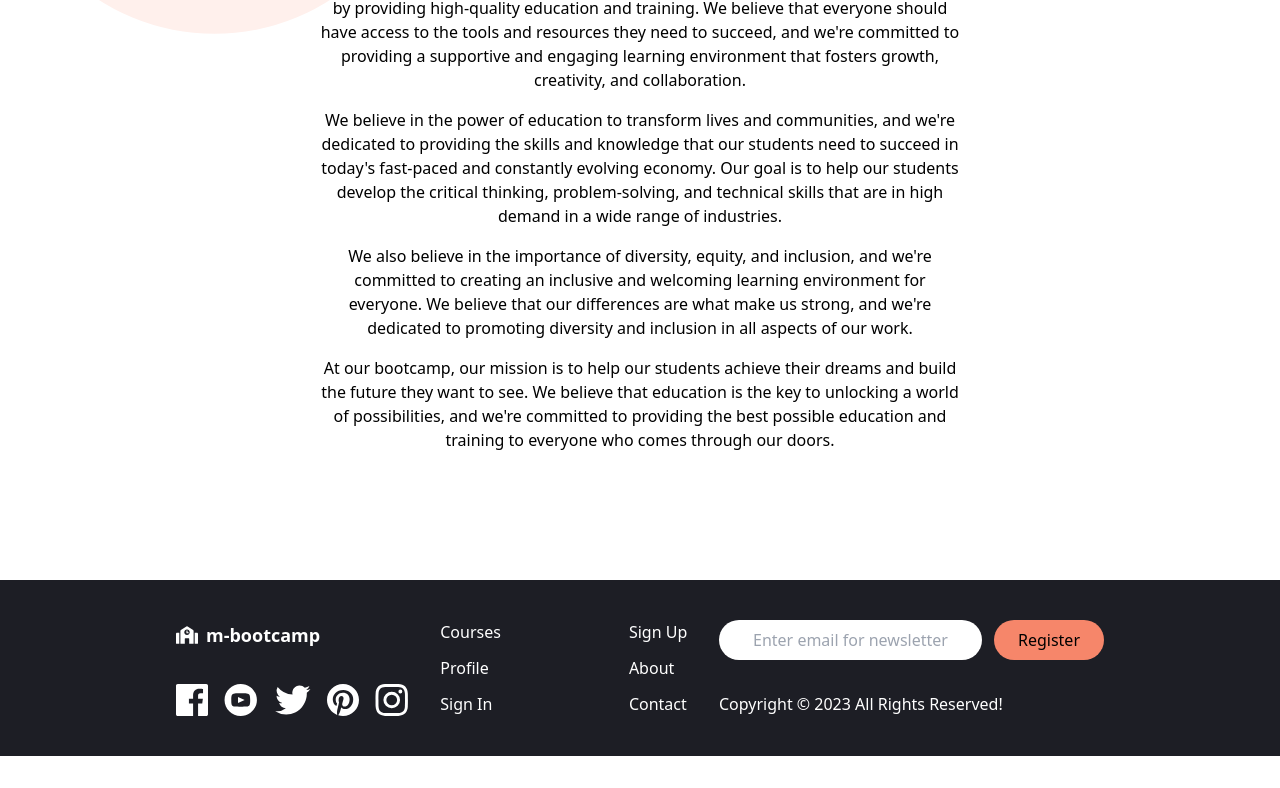
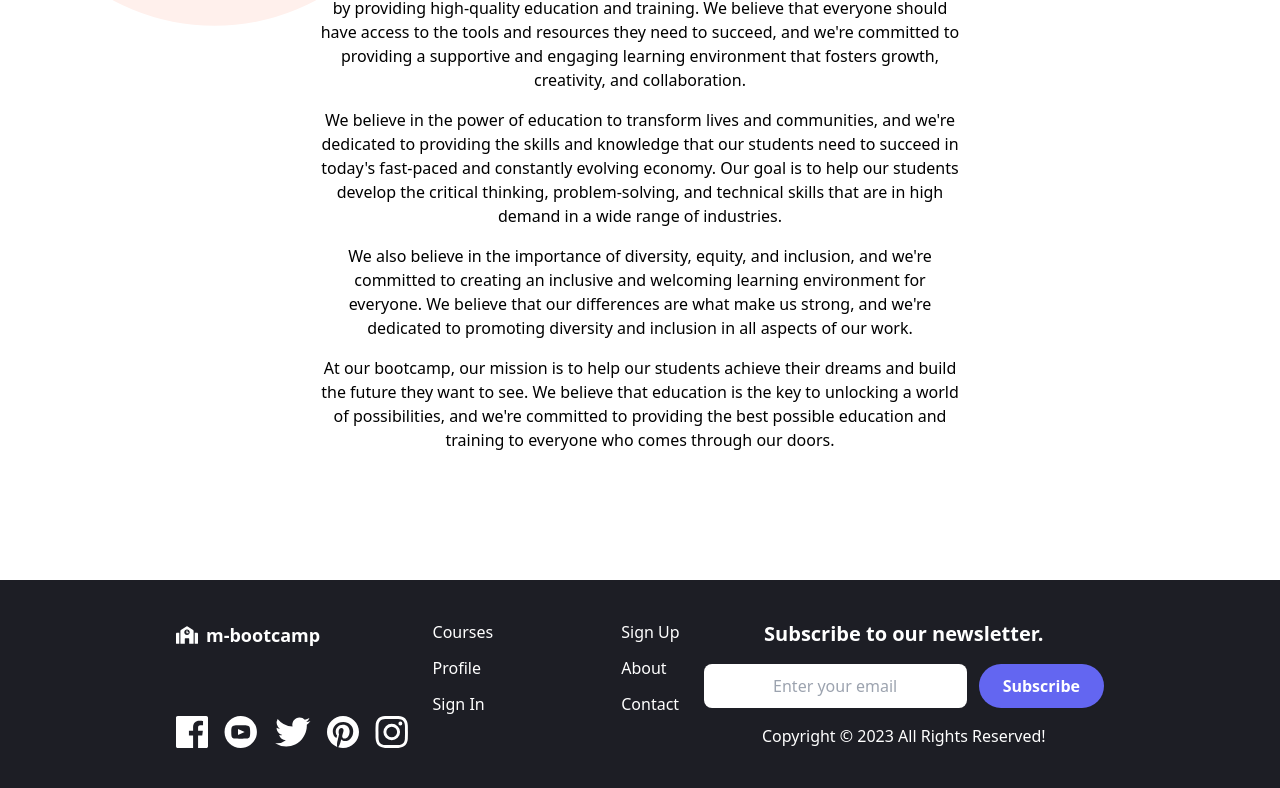
Before and after one commit to mikiasworash/m-techtrek, a Next.js app in the folder frontend-next/: page /mission in a window 1280 px wide. Shown: the part 622-1410 px from the top of the page. Before the commit the page ends 1378 px from the top, so only its background shows below. Built offline with nearby package versions, Linux system fonts and the light colour scheme.

Commit message:
added/updated some styling

```diff
--- a/frontend-next/src/components/layout/footer.js
+++ b/frontend-next/src/components/layout/footer.js
@@ -73,20 +73,23 @@ export default function Footer() {
             </div>
           </div>
           {/*  Input container */}
-          <div className="flex flex-col justify-between">
+          <div className="flex flex-col justify-between space-y-4">
+            <h3 className="text-white sm:text-xl font-semibold text-center">
+              Subscribe to our newsletter.
+            </h3>
             <form>
               <div className="flex space-x-3">
                 <input
                   type="text"
-                  className="flex-1 px-4 text-center rounded-full focus:outline-none"
-                  placeholder="Enter email for newsletter"
+                  className="flex-1 px-4 text-center rounded-lg focus:outline-none"
+                  placeholder="Enter your email"
                 />
-                <button className="px-6 py-2 text-black rounded-full bg-brightRedLight hover:bg-brightRedSupLight hover:text-purplish focus:outline-none">
-                  Register
+                <button className="px-6 py-2  rounded-full bg-indigo-500 text-base font-semibold leading-7 text-white shadow-sm hover:bg-indigo-400 focus-visible:outline focus-visible:outline-2 focus-visible:outline-offset-2 focus-visible:outline-indigo-500">
+                  Subscribe
                 </button>
               </div>
             </form>
-            <div className="hidden text-white lg:block">
+            <div className="hidden text-white text-center lg:block">
               Copyright &copy; 2023 All Rights Reserved!
             </div>
           </div>
--- a/frontend-next/src/components/layout/navbar.js
+++ b/frontend-next/src/components/layout/navbar.js
@@ -92,7 +92,7 @@ export default function Navbar() {
               <Alert />
               <input
                 type="text"
-                className="flex-1 px-3 rounded-full text-center focus:outline-none border-2 border-gray-300"
+                className="flex-1 px-3 rounded-lg text-center focus:outline-none border-2 border-gray-300"
                 placeholder="Search for Courses"
                 value={courseTitle}
                 onChange={handleChange}
@@ -164,6 +164,12 @@ export default function Navbar() {
             >
               About
             </Link>
+            <Link
+              href="/#contact"
+              onClick={() => setHamburgerClicked((current) => !current)}
+            >
+              Contact
+            </Link>
           </div>
         </div>
       </nav>
@@ -175,7 +181,7 @@ export default function Navbar() {
             <div className="text-center lg:hidden space-x-3">
               <input
                 type="text"
-                className="flex-1 px-3 py-2 rounded-full text-center focus:outline-none border-2 border-gray-300"
+                className="flex-1 px-3 py-2 rounded-lg text-center focus:outline-none border-2 border-gray-300"
                 placeholder="Search for Courses"
                 value={courseTitle}
                 onChange={handleChange}
--- a/frontend-next/src/components/meet-the-team.js
+++ b/frontend-next/src/components/meet-the-team.js
@@ -21,8 +21,8 @@ function MeetTeam() {
           </Link>
         </div>
         <div className="grid gap-8 mb-6 lg:mb-16 md:grid-cols-2">
-          <div className="items-center bg-veryLightGray rounded-lg shadow sm:flex ">
-            <a href="#">
+          <div className="items-center bg-veryLightGray hover:bg-veryPaleRed rounded-lg shadow sm:flex ">
+            <div>
               <Image
                 className="w-full rounded-lg sm:rounded-none sm:rounded-l-lg"
                 src="/img/team/mikias.jpg"
@@ -30,7 +30,7 @@ function MeetTeam() {
                 width={200}
                 height={200}
               />
-            </a>
+            </div>
             <div className="p-5">
               <h3 className="text-xl font-bold">
                 <a href="#">Mikias Worash</a>
@@ -94,14 +94,14 @@ function MeetTeam() {
             </div>
           </div>
 
-          <div className="items-center bg-veryLightGray rounded-lg shadow sm:flex ">
-            <a href="#">
+          <div className="items-center bg-veryLightGray hover:bg-veryPaleRed rounded-lg shadow sm:flex ">
+            <div>
               <img
-                class="w-full rounded-lg sm:rounded-none sm:rounded-l-lg"
+                className="w-full rounded-lg sm:rounded-none sm:rounded-l-lg"
                 src="https://flowbite.s3.amazonaws.com/blocks/marketing-ui/avatars/jese-leos.png"
-                alt="Henok Setegn"
+                alt="Henok"
               />
-            </a>
+            </div>
             <div className="p-5">
               <h3 className="text-xl font-bold">
                 <a href="#">Henok Setegn</a>
@@ -153,14 +153,14 @@ function MeetTeam() {
             </div>
           </div>
 
-          <div className="items-center bg-veryLightGray rounded-lg shadow sm:flex ">
-            <a href="#">
+          <div className="items-center bg-veryLightGray hover:bg-veryPaleRed rounded-lg shadow sm:flex ">
+            <div>
               <img
                 class="w-full rounded-lg sm:rounded-none sm:rounded-l-lg"
                 src="https://flowbite.s3.amazonaws.com/blocks/marketing-ui/avatars/michael-gouch.png"
                 alt="Khalil Abdurehman"
               />
-            </a>
+            </div>
             <div className="p-5">
               <h3 className="text-lg font-bold">
                 <a href="#">Khalil Abdurehman</a>
@@ -211,14 +211,14 @@ function MeetTeam() {
             </div>
           </div>
 
-          <div className="items-center bg-veryLightGray rounded-lg shadow sm:flex ">
-            <a href="#">
+          <div className="items-center bg-veryLightGray hover:bg-veryPaleRed rounded-lg shadow sm:flex ">
+            <div>
               <img
                 className="w-full rounded-lg sm:rounded-none sm:rounded-l-lg"
                 src="https://flowbite.s3.amazonaws.com/blocks/marketing-ui/avatars/jese-leos.png"
                 alt="Ismail"
               />
-            </a>
+            </div>
             <div className="p-5">
               <h3 className="text-lg font-bold">
                 <a href="#">Ismail Yimer</a>
--- a/frontend-next/src/components/testimonials.js
+++ b/frontend-next/src/components/testimonials.js
@@ -11,12 +11,12 @@ function Testimonials() {
           What makes out bootcamp special?
         </h2>
         <p class="font-light text-gray-500 mb-4 sm:text-xl">
-          Don't take our words for it. Here it from our students.
+          Don't take our words for it. Hear it from our students.
         </p>
         {/* Testimonials Container  */}
         <div className="flex flex-col mt-24 md:flex-row md:space-x-6">
           {/* Testimonial 1  */}
-          <div className="flex flex-col items-center p-6 space-y-6 rounded-lg bg-veryLightGray md:w-1/3">
+          <div className="flex flex-col items-center p-6 space-y-6 rounded-lg bg-veryLightGray hover:bg-veryPaleRed md:w-1/3">
             <img src="img/avatar-anisha.png" className="w-16 -mt-14" alt="" />
             <h5 className="text-lg font-bold">Pheobe Buffay</h5>
             <p className="text-sm text-darkGrayishBlue">
@@ -27,7 +27,7 @@ function Testimonials() {
             </p>
           </div>
           {/* Testimonial 2  */}
-          <div className="hidden flex-col items-center p-6 space-y-6 rounded-lg bg-veryLightGray md:flex md:w-1/3">
+          <div className="hidden flex-col items-center p-6 space-y-6 rounded-lg bg-veryLightGray hover:bg-veryPaleRed md:flex md:w-1/3">
             <img src="img/avatar-ali.png" className="w-16 -mt-14" alt="" />
             <h5 className="text-lg font-bold">Regina Falange</h5>
             <p className="text-sm text-darkGrayishBlue">
@@ -38,7 +38,7 @@ function Testimonials() {
             </p>
           </div>
           {/* Testimonial 3  */}
-          <div className="hidden flex-col items-center p-6 space-y-6 rounded-lg bg-veryLightGray md:flex md:w-1/3">
+          <div className="hidden flex-col items-center p-6 space-y-6 rounded-lg bg-veryLightGray hover:bg-veryPaleRed md:flex md:w-1/3">
             <img src="img/avatar-richard.png" className="w-16 -mt-14" alt="" />
             <h5 className="text-lg font-bold">Ken Adams</h5>
             <p className="text-sm text-darkGrayishBlue">
```
